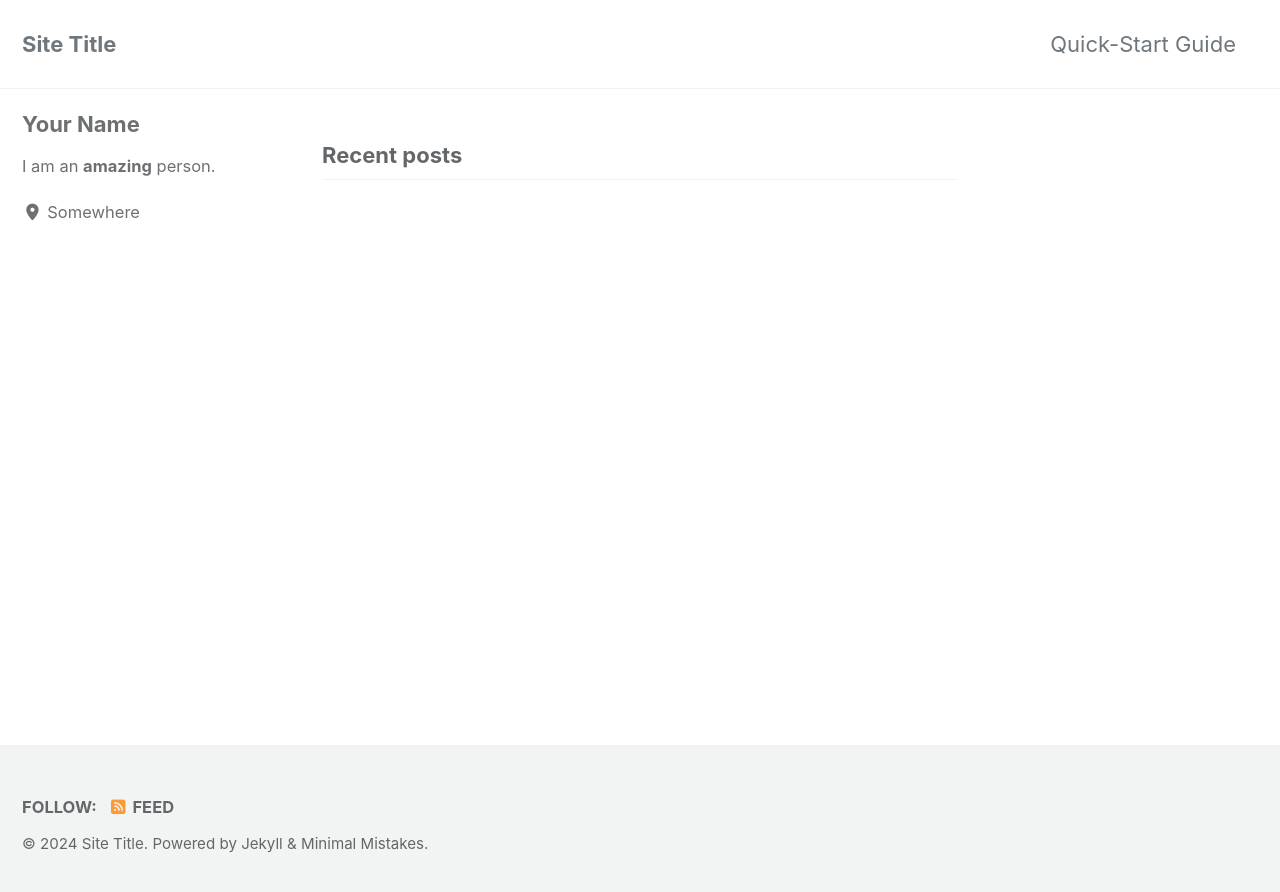
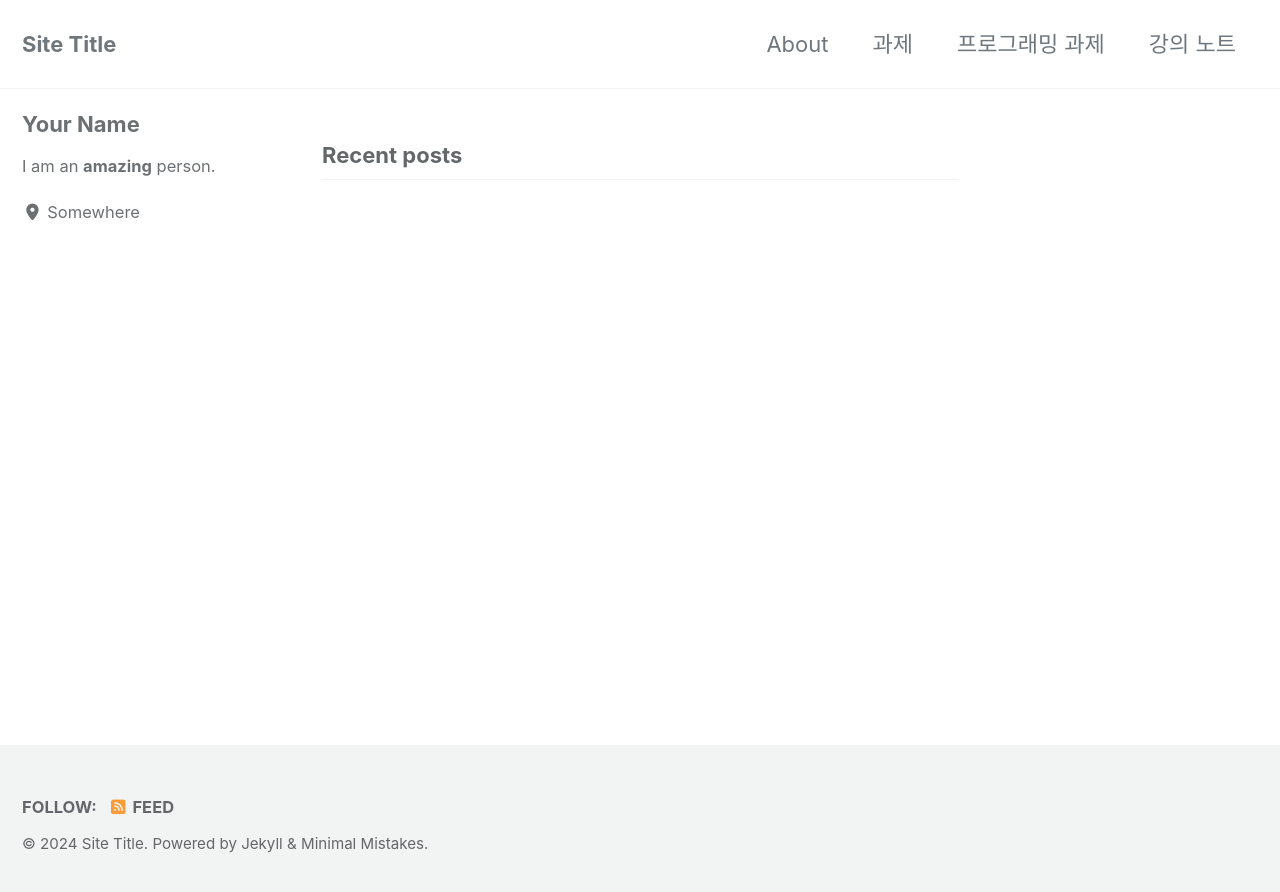
Before and after one commit to yoolf/newsite, a Jekyll site: the page built from index.html, in a window 1280 px wide. Shown: the top 892 px of the page. Built offline with Jekyll 4.4.1, drawn with Linux system fonts in a browser that asks for light colours; cached includes are drawn as plain includes; the list of posts is cut into pages by our own code.

Commit message:
Update navigation.yml

```diff
--- a/_data/navigation.yml
+++ b/_data/navigation.yml
@@ -1,9 +1,15 @@
 # main links
 main:
-  - title: "Quick-Start Guide"
-    url: https://mmistakes.github.io/minimal-mistakes/docs/quick-start-guide/
-  # - title: "About"
-  #   url: https://mmistakes.github.io/minimal-mistakes/about/
+  # - title: "Quick-Start Guide"
+  #   url: https://mmistakes.github.io/minimal-mistakes/docs/quick-start-guide/
+  - title: "About"
+    url: /docs/_pages/about/
+  - title: "과제"
+    url:
+  - title: "프로그래밍 과제"
+    url:
+  - title: "강의 노트"
+    url:
   # - title: "Sample Posts"
   #   url: /year-archive/
   # - title: "Sample Collections"
```
